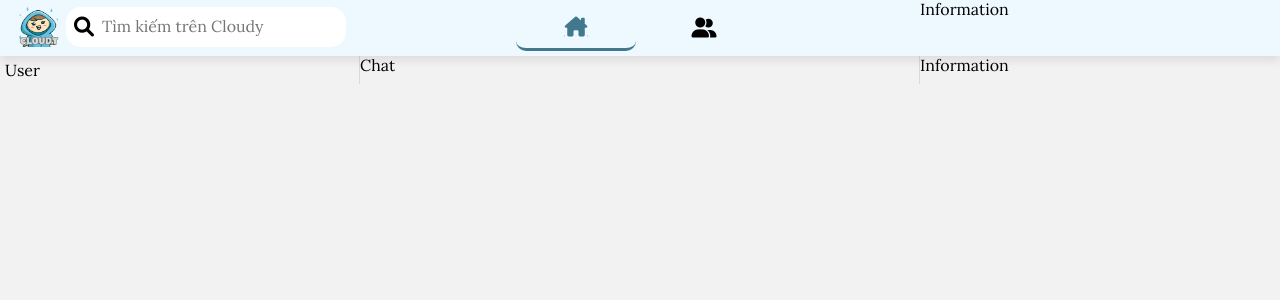
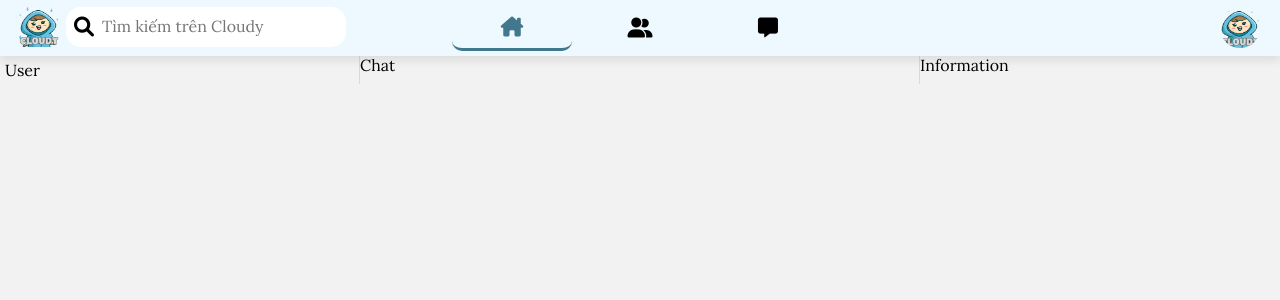
Before and after one commit to thanhphat113/Social-Media, a React (Vite) app in the folder Frontend/: page /group in a window 1280 px wide. Shown: the top 300 px of the page. Built offline with nearby package versions, Linux system fonts and the light colour scheme.

Commit message:
90% header

```diff
--- a/Frontend/src/components/GlobalStyles/GlobalStyles.scss
+++ b/Frontend/src/components/GlobalStyles/GlobalStyles.scss
@@ -40,4 +40,5 @@ body {
 
 a {
 	color:black;
+    text-decoration: none;
 }
--- /dev/null
+++ b/Frontend/src/components/Layouts/DefaultLayout/Header/components/Information/Information.module.scss
@@ -0,0 +1,8 @@
+.wrapper{
+ display: flex;
+ justify-content: right;
+ height: 100%;
+ align-items: center;
+ gap: 1.2rem;
+ padding-right: 2rem;
+}
--- /dev/null
+++ b/Frontend/src/components/Layouts/DefaultLayout/Header/components/Information/components/AccountIcon/AccountIcon.module.scss
@@ -0,0 +1,84 @@
+.circle{
+	width: 4rem;
+	height: 4rem;
+	border-radius: 50%;
+	display: flex;
+	justify-content: center;
+	align-items: center;
+	font-size: 2rem;
+	background-color: #e1dfdf;
+	cursor: pointer;
+
+	&:hover{
+		filter: brightness(0.9);
+	}
+}
+
+
+.content{
+	position: absolute;
+	top:5.5rem;
+	right:1rem;
+	width: 40rem;
+	background-color:white;
+	border-radius: 1rem;
+	box-shadow: 0 0 1rem rgba(0, 0, 0, 0.5);
+	padding:1.2rem;
+	display: flex;
+	padding:2rem 1rem;
+	flex-direction: column;
+}
+
+.account{
+	box-shadow: 0 0 1rem rgba(0, 0, 0, 0.5);
+	border-radius: 1rem;
+	display:flex;
+	align-items: center;
+	padding:0.8rem;
+	gap:2rem;
+	cursor: pointer;
+	margin-bottom: 1rem;
+
+	&:hover{
+		background-color: var(--background);
+	}
+
+	img{
+		border: 1px solid black;
+		border-radius: 50%;
+		width: 7rem;
+		height: 7rem;
+	}
+
+	span{
+		font-size: 2.8rem;
+		font-style: oblique;
+	}
+}
+
+.choise{
+	height: 6rem;
+	font-size: 2rem;
+	font-style:oblique;
+	cursor: pointer;
+	display: flex;
+	align-items: center;
+	padding: 1rem 0.7rem;
+	gap:1rem;
+	justify-items: center;
+	&:hover{
+		background-color: var(--background);
+		border-radius: 10px;
+	}
+
+	i{
+		justify-content: center;
+		display: flex;
+		align-items: center;
+		width: 5rem;
+		height: 5rem;
+		border-radius: 50%;
+		background-color: #e1dfdf;
+		font-size: 3.5rem;
+	}
+}
--- /dev/null
+++ b/Frontend/src/components/Layouts/DefaultLayout/Header/components/Information/components/AccountIcon/index.jsx
@@ -0,0 +1,54 @@
+import { useState, useContext } from "react";
+import { Link } from "react-router-dom";
+import { CustomTooltip } from "../../../../../../../GlobalStyles";
+import styles from "./AccountIcon.module.scss";
+import { typeContext } from "../../../..";
+
+function AccountIcon(props) {
+    const [isClicked, setIsClicked] = useState(false);
+    const user = props;
+
+    const {  handleClick } = useContext(typeContext);
+
+
+    return (
+        <>
+            <CustomTooltip title={user.title}>
+                <img
+                    onClick={() => {
+                        setIsClicked(!isClicked);
+                    }}
+                    className={styles.circle}
+                    src={user.img}
+                ></img>
+            </CustomTooltip>
+            {isClicked && (
+                <div className={styles.content}>
+                    <Link to="/profile" onClick={() => handleClick("profile")}>
+                        <div className={styles.account}>
+                            <img src={user.img}></img>
+                            <span>{user.name}</span>
+                        </div>
+                    </Link>
+                    <Link
+                        to="/information"
+                        onClick={() => handleClick("imformation")}
+                    >
+                        <div className={styles.choise}>
+                            <i className="fa-solid fa-gear"></i>
+                            <span>Thông tin cá nhân</span>
+                        </div>
+                    </Link>
+                    <Link>
+                        <div className={styles.choise}>
+                            <i className="fa-solid fa-arrow-right-from-bracket"></i>
+                            <span>Đăng xuất</span>
+                        </div>
+                    </Link>
+                </div>
+            )}
+        </>
+    );
+}
+
+export default AccountIcon;
--- /dev/null
+++ b/Frontend/src/components/Layouts/DefaultLayout/Header/components/Information/index.jsx
@@ -0,0 +1,15 @@
+import styles from "./Information.module.scss";
+import AccountIcon from "./components/AccountIcon";
+
+function Imformation() {
+    return (
+        <>
+            <div className={styles.wrapper}>
+                {/* <Show title={'Thông báo'} name={'fa-solid fa-bell'}/> */}
+				<AccountIcon title={'Tài khoản'} img={'/public/img/Cloudy.png'} name={'thanh phat'}/>
+            </div>
+        </>
+    );
+}
+
+export default Imformation;
--- a/Frontend/src/components/Layouts/DefaultLayout/Header/components/Menu/index.jsx
+++ b/Frontend/src/components/Layouts/DefaultLayout/Header/components/Menu/index.jsx
@@ -1,26 +1,19 @@
 import clsx from "clsx";
 import { Link } from "react-router-dom";
-import { useState, useEffect } from "react";
 import styles from "./Menu.module.scss";
 import { CustomTooltip } from "../../../../../GlobalStyles";
 
-function Menu() {
-    const [page, setPage] = useState("home");
-
-    useEffect(() => {
-        console.log(page);
-    }, [page]);
-
+function Menu({ type , onHandleClick}) {
     return (
         <div className={clsx(styles.content)}>
             <CustomTooltip title="Trang chủ">
                 <Link
                     to="/"
-                    className={clsx(styles.choice,
-                        {[styles.active] : page ==='home'}
-                    )}
+                    className={clsx(styles.choice, {
+                        [styles.active]: type === "home",
+                    })}
                     onClick={() => {
-                        setPage("home");
+                        onHandleClick("home");
                     }}
                 >
                     <i className="fa-solid fa-house-chimney"></i>
@@ -29,14 +22,25 @@ function Menu() {
             <CustomTooltip title="Nhóm">
                 <Link
                     to="/group"
-                    className={clsx(styles.choice,
-                        {[styles.active] : page ==='group'}
-                    )}
+                    className={clsx(styles.choice, {
+                        [styles.active]: type === "group",
+                    })}
                     onClick={() => {
-                        setPage("group");
+                        onHandleClick("group");
                     }}
                 >
                     <i className="fa-solid fa-user-group"></i>
+                </Link>
+            </CustomTooltip>
+            <CustomTooltip title="Tin nhắn">
+                <Link
+                    to="/message"
+                    className={clsx(styles.choice, {
+                        [styles.active]: type === 'message',
+                    })}
+                    onClick={() => onHandleClick('message')}
+                >
+                    <i className="fa-solid fa-message"></i>
                 </Link>
             </CustomTooltip>
         </div>
--- a/Frontend/src/components/Layouts/DefaultLayout/Header/index.jsx
+++ b/Frontend/src/components/Layouts/DefaultLayout/Header/index.jsx
@@ -1,19 +1,39 @@
 import clsx from "clsx";
+import { useState, createContext,useEffect } from "react";
 import styles from "./Header.module.scss";
 import Search from "./components/search";
 import Menu from "./components/Menu";
+import Imformation from "./components/Information";
+
+export const typeContext = createContext();
 
 function Header() {
+    const [using, setUsing] = useState("home");
+
+    const handleClick = (type) => {
+        setUsing(type);
+    };
+
+    useEffect(()=>{
+
+    },[using])
+
     return (
+        <typeContext.Provider
+            value={{ type: using, handleClick }}
+        >
             <div className={clsx(styles.header)}>
                 <div className={clsx(styles.left)}>
                     <Search />
                 </div>
                 <div className={clsx(styles.center)}>
-                <Menu />
+                    <Menu type={using} onHandleClick={handleClick} />
                 </div>
-            <div className={clsx(styles.right)}>Information</div>
+                <div className={clsx(styles.right)}>
+                    <Imformation type={using} onHandleClick={handleClick} />
                 </div>
+            </div>
+        </typeContext.Provider>
     );
 }
 
```
Lines whose indentation alone changed are shown as unchanged.
